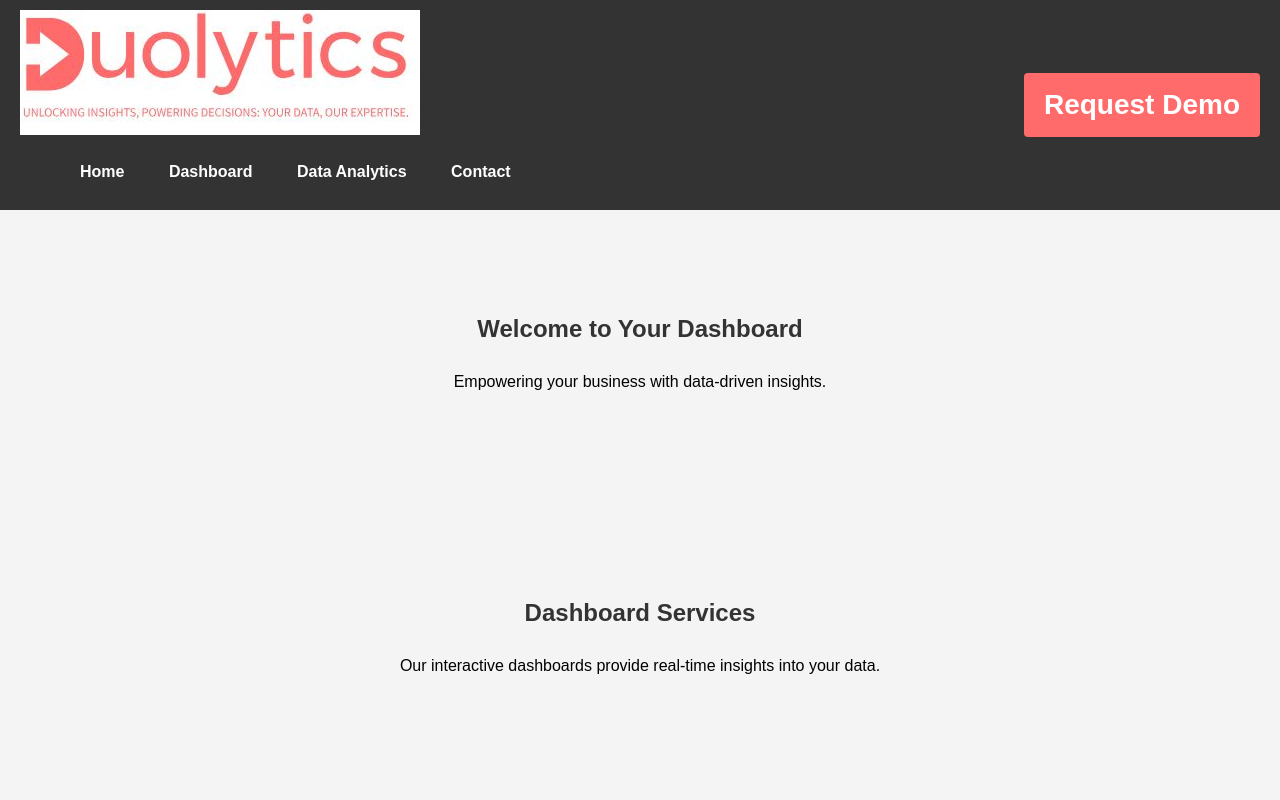
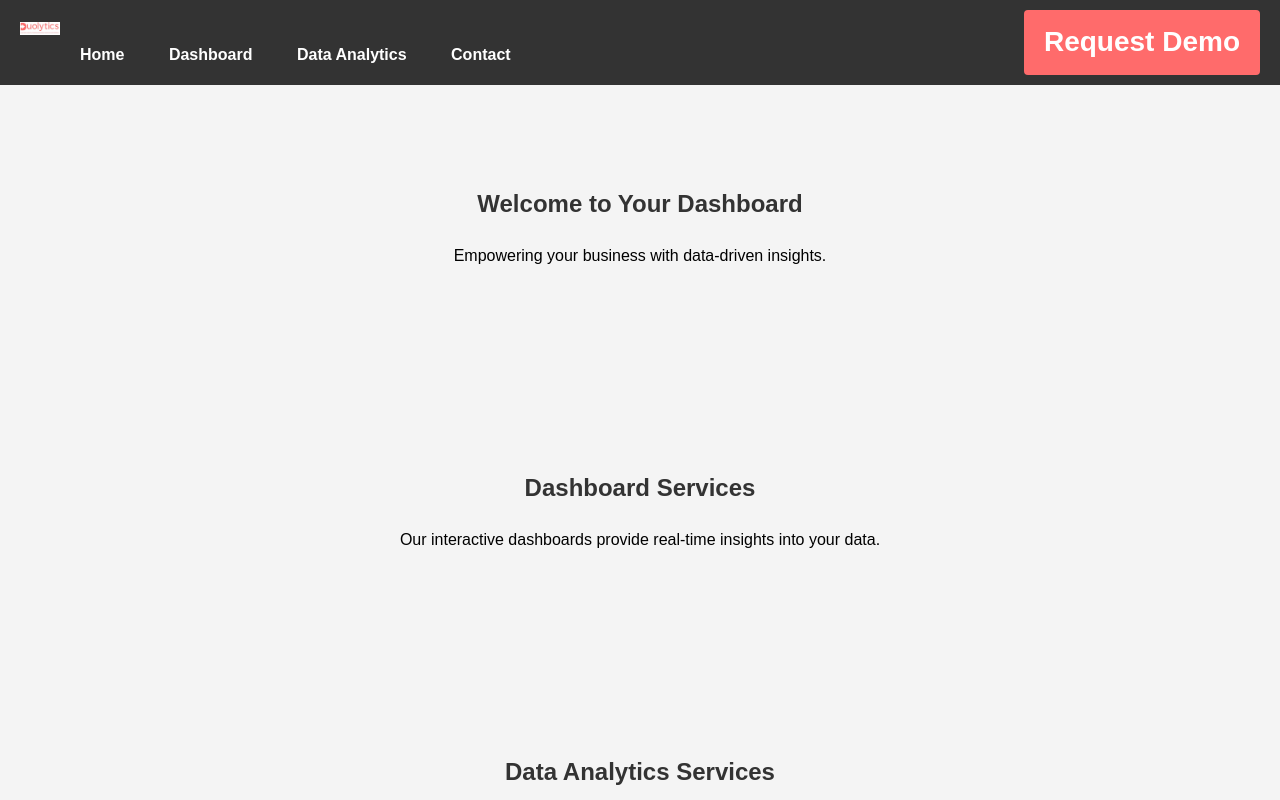
Before and after one commit to BCoque/Segment, a plain HTML site: page index.html in a window 1280 px wide. Shown: the top 800 px of the page. Drawn offline with Linux system fonts and the light colour scheme.

Commit message:
Update styles.css

```diff
--- a/styles.css
+++ b/styles.css
@@ -20,9 +20,19 @@ header {
     color: white;
 }
 
+.logo {
+    margin-right: 20px; /* Add margin to the right of the logo */
+}
+
+.logo img {
+    width: 40px; /* Adjust the width as needed */
+    height: auto;
+}
+
 nav ul {
     list-style: none;
     text-align: center;
+    Margin: 0;
 }
 
 nav ul li {
```
